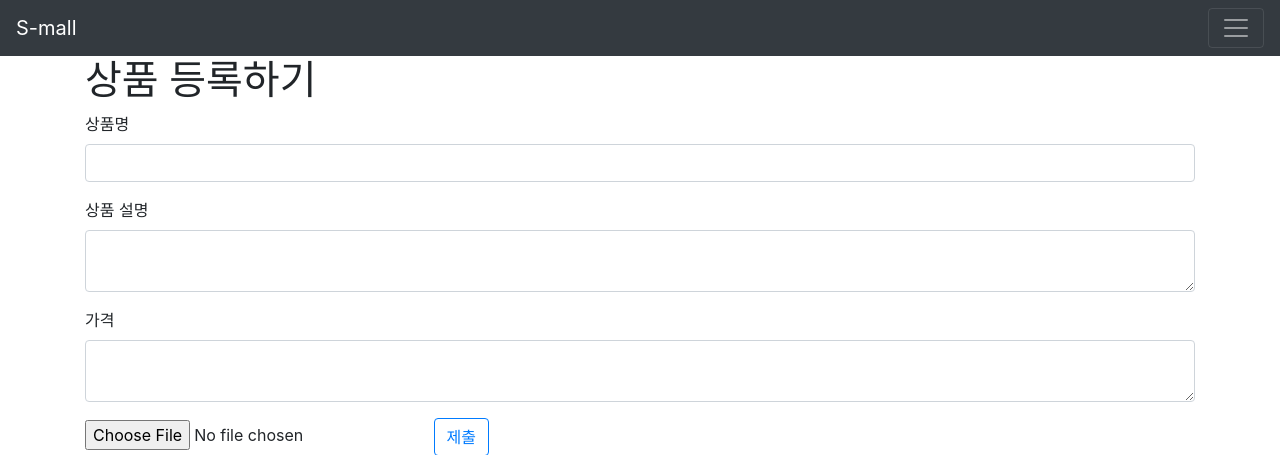
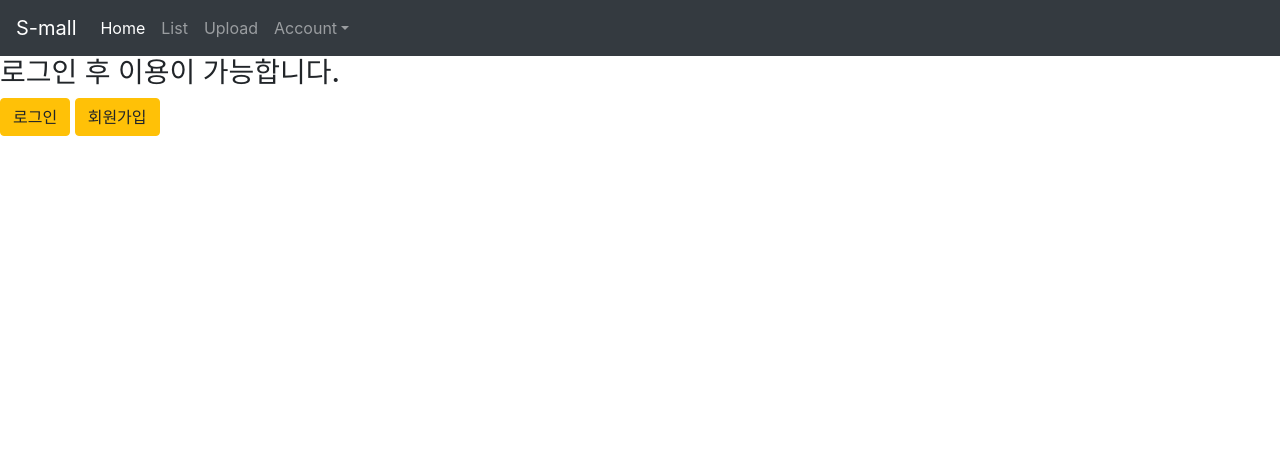
Before and after one commit to Awarduuu/Sangwoo, a Django app: page /posts/new/ in a window 1280 px wide. Shown: the top 455 px of the page. Run offline with Django 3.2, Linux system fonts and the light colour scheme; some libraries are stand-ins or nearby versions.

Commit message:
동대멋사 CRUD 해커톤 보충과제

```diff
--- a/posts/templates/posts/new.html
+++ b/posts/templates/posts/new.html
@@ -1,6 +1,7 @@
 {% extends 'base.html' %}
 {% load static %}
 {% block content %}
+{% if user.is_authenticated %}
 <div class="container">
     <h1>
         상품 등록하기
@@ -23,4 +24,9 @@
         <input type="submit" value="제출" class="btn btn-outline-primary">
     </form>
 </div>
+{% else %}
+<h3>로그인 후 이용이 가능합니다.</h3>
+<a href = "{% url 'account_login' %}" class="btn btn-warning">로그인</a>
+<a href = "{% url 'account_signup' %}" class="btn btn-warning">회원가입</a>
+{% endif %}
 {% endblock %}
--- a/posts/views.py
+++ b/posts/views.py
@@ -11,7 +11,7 @@ def create(request) :
         price = request.POST.get('price')
         image = request.FILES.get('image')
         user = request.user
-        Post.objects.create(title=title, content=content, price=price, image=image)
+        Post.objects.create(title=title, content=content, price=price, image=image, user=user)
         return redirect('posts:main')
 
 def main(request) :
--- a/shopping/templates/shared/navbar.html
+++ b/shopping/templates/shared/navbar.html
@@ -1,32 +1,32 @@
 {% load static %}
 {% block content %}
-  <nav class="navbar navbar-dark bg-dark">
+<nav class="navbar navbar-expand-lg navbar-dark bg-dark">
   <a class="navbar-brand" href="/">S-mall</a>
-    <button class="navbar-toggler" type="button" data-toggle="collapse" data-target="#navbarNav" aria-controls="navbarNav" aria-expanded="false" aria-label="Toggle navigation">
+  <button class="navbar-toggler" type="button" data-toggle="collapse" data-target="#navbarNavDropdown" aria-controls="navbarNavDropdown" aria-expanded="false" aria-label="Toggle navigation">
     <span class="navbar-toggler-icon"></span>
   </button>
-    <div class="collapse navbar-collapse" id="navbarNav">
+  <div class="collapse navbar-collapse" id="navbarNavDropdown">
     <ul class="navbar-nav">
       <li class="nav-item active">
         <a class="nav-link" href="/">Home <span class="sr-only">(current)</span></a>
       </li>
       <li class="nav-item">
-          <a class="nav-link" href="{% url 'posts:main' %}">shopping list</a>
+        <a class="nav-link" href="{% url 'posts:main' %}">List</a>
       </li>
       <li class="nav-item">
-          <a class="nav-link" href="{% url 'posts:new' %}">upload</a>
+        <a class="nav-link" href="{% url 'posts:new' %}">Upload</a>
       </li>
     </ul>
     <ul class="nav navbar-nav navbar-right">
       <li class="nav-item dropdown">
-          <a class="nav-link dropdown-toggle" datatoggle="dropdown" href="#" role="button" aria-haspopup="true" ariaexpanded="false">Account</a>
+        <a class="nav-link dropdown-toggle" data-toggle="dropdown" href="#" role="button" aria-haspopup="true" aria-expanded="false">Account</a>
         <div class="dropdown-menu">
-            {% if user.is_authenticated %}
-              <a class="dropdown-item" href="{% url 'account_logout' %}" class="navlink">Logout</a>
+          {% if user.is_authenticated %} {# 유저가 로그인 중이면 #}
+            <a class="dropdown-item" href="{% url 'account_logout' %}" class="nav-link">Logout</a>
             <a class="dropdown-item" href="{% url 'account_change_password' %}">Change PW</a>
           {% else %}
-              <a class="dropdown-item" href="{% url 'account_login' %}" class="navlink">Login</a>
-              <a class="dropdown-item" href="{% url 'account_signup' %}" class="navlink">Sign Up</a>
+            <a class="dropdown-item" href="{% url 'account_login' %}" class="nav-link">Login</a>
+            <a class="dropdown-item" href="{% url 'account_signup' %}" class="nav-link">Sign Up</a>
           {% endif %}
         </div>
       </li>
```
Also changed, not shown: db.sqlite3, shopping/media/images/아이폰_11_pro_max_투명_케이스_idukK7u.jpg (added). Lines whose indentation alone changed are shown as unchanged.
